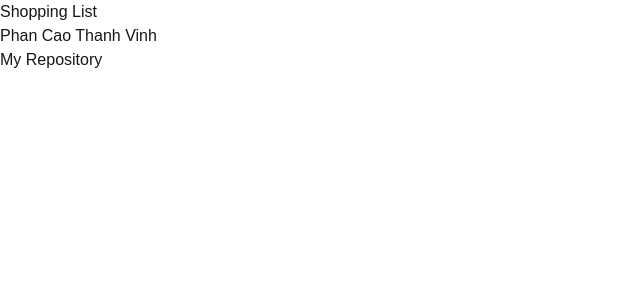
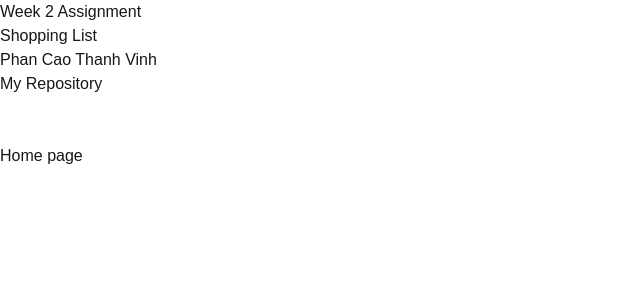
Before and after one commit to HenryPhan05/lab1Webdev2, a Next.js app: page /week-2 in a window 1280 px wide. Shown: the top 300 px of the page, without its empty margins (0-640 px from the left). Built offline with nearby package versions, Linux system fonts and the light colour scheme.

Commit message:
Update page.tsx

```diff
--- a/app/week-2/page.tsx
+++ b/app/week-2/page.tsx
@@ -1,11 +1,17 @@
+import Link from "next/link";
 import StudentInfo from "./student-info";
 export default function Page() {
   return (
     <>
       <main>
         <div>
+          <h1>Week 2 Assignment</h1>
           <h1>Shopping List </h1>
           <StudentInfo></StudentInfo>
+          <br />
+          <br />
+          <br />
+          <Link href="/" >Home page</Link>
         </div>
       </main >
     </>
```
